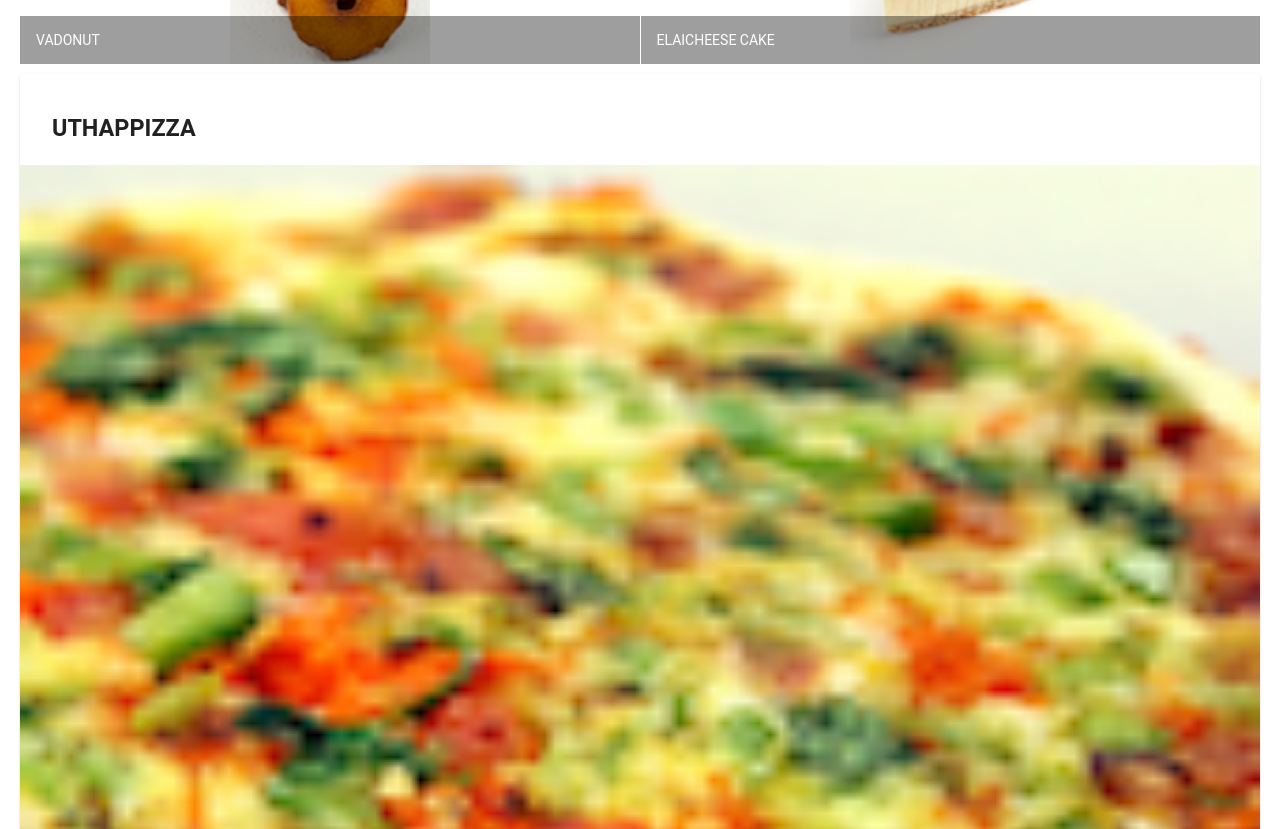
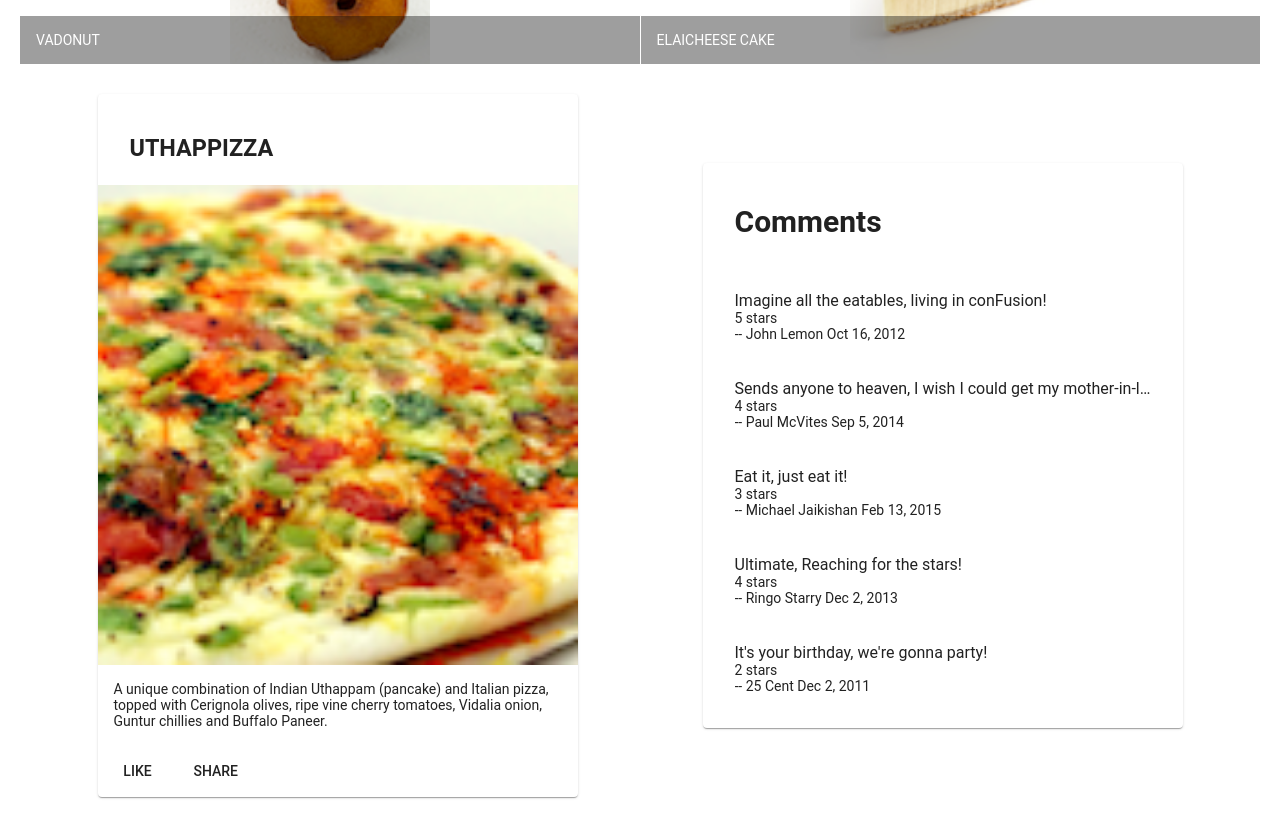
Before and after one commit to bansalc73/angular, an Angular app: page / in a window 1280 px wide. Shown: the part 500-1329 px from the top of the page. Built offline with nearby package versions, Linux system fonts and the light colour scheme.

Commit message:
Assignment-1

```diff
--- a/src/app/app.module.ts
+++ b/src/app/app.module.ts
@@ -11,11 +11,13 @@
 import { AppComponent } from './app.component';
 import 'hammerjs';
 import { MenuComponent } from './menu/menu.component';
+import { DishdetailComponent } from './dishdetail/dishdetail.component';
 
 @NgModule({
   declarations: [
     AppComponent,
-    MenuComponent
+    MenuComponent,
+    DishdetailComponent
   ],
   imports: [
     BrowserModule,
--- /dev/null
+++ b/src/app/dishdetail/dishdetail.component.html
@@ -0,0 +1,41 @@
+<div class="container" fxLayout="row" fxLayout.sm="column" fxLayout.xs="column"
+  fxLayoutAlign.gt-md="space-around center" fxLayoutGap="10px" fxLayoutGap.xs="0">
+
+  <div fxFlex="40">
+    <mat-card *ngIf="dish">
+      <mat-card-header>
+        <mat-card-title>
+          <h3>{{dish.name | uppercase}}</h3>
+        </mat-card-title>
+      </mat-card-header>
+      <img mat-card-image src={{dish.image}} alt={{dish.name}}>
+      <mat-card-content>
+        <p>{{dish.description}}
+        </p>
+      </mat-card-content>
+      <mat-card-actions>
+        <button mat-button>LIKE</button>
+        <button mat-button>SHARE</button>
+      </mat-card-actions>
+    </mat-card>
+  </div>
+
+  <div fxFlex="40">
+    <mat-card *ngIf="dish">
+      <mat-card-header>
+        <mat-card-title>
+          <h2>Comments</h2>
+        </mat-card-title>
+      </mat-card-header>
+      <mat-card-content>
+        <mat-list>
+          <mat-list-item *ngFor="let comment of dish.comments">
+              <div matLine>{{comment.comment}}</div>
+              <div matLine>{{comment.rating}} stars</div>
+              <div matLine> -- {{comment.author}} {{comment.date | date}}</div>
+          </mat-list-item>
+        </mat-list>
+      </mat-card-content>
+    </mat-card>
+  </div>
+</div>
--- /dev/null
+++ b/src/app/dishdetail/dishdetail.component.ts
@@ -0,0 +1,61 @@
+import { Component, OnInit } from '@angular/core';
+import { Dish } from '../shared/dish';
+
+const DISH = {
+  id: '0',
+  name: 'Uthappizza',
+  image: '/assets/images/uthappizza.png',
+  category: 'mains',
+  featured: true,
+  label: 'Hot',
+  price: '4.99',
+  // tslint:disable-next-line:max-line-length
+  description: 'A unique combination of Indian Uthappam (pancake) and Italian pizza, topped with Cerignola olives, ripe vine cherry tomatoes, Vidalia onion, Guntur chillies and Buffalo Paneer.',
+  comments: [
+       {
+           rating: 5,
+           comment: 'Imagine all the eatables, living in conFusion!',
+           author: 'John Lemon',
+           date: '2012-10-16T17:57:28.556094Z'
+       },
+       {
+           rating: 4,
+           comment: 'Sends anyone to heaven, I wish I could get my mother-in-law to eat it!',
+           author: 'Paul McVites',
+           date: '2014-09-05T17:57:28.556094Z'
+       },
+       {
+           rating: 3,
+           comment: 'Eat it, just eat it!',
+           author: 'Michael Jaikishan',
+           date: '2015-02-13T17:57:28.556094Z'
+       },
+       {
+           rating: 4,
+           comment: 'Ultimate, Reaching for the stars!',
+           author: 'Ringo Starry',
+           date: '2013-12-02T17:57:28.556094Z'
+       },
+       {
+           rating: 2,
+           comment: 'It\'s your birthday, we\'re gonna party!',
+           author: '25 Cent',
+           date: '2011-12-02T17:57:28.556094Z'
+       }
+   ]
+};
+
+@Component({
+  selector: 'app-dishdetail',
+  templateUrl: './dishdetail.component.html',
+  styleUrls: ['./dishdetail.component.scss']
+})
+export class DishdetailComponent implements OnInit {
+
+  dish = DISH;
+  constructor() { }
+
+  ngOnInit() {
+  }
+
+}
--- a/src/app/menu/menu.component.html
+++ b/src/app/menu/menu.component.html
@@ -17,24 +17,6 @@
       </mat-grid-tile>
     </mat-grid-list>
   </div>
-
-  <div fxFlex *ngIf="selectedDish">
-    <mat-card>
-      <mat-card-header>
-        <mat-card-title>
-          <h3>{{selectedDish.name | uppercase}}</h3>
-        </mat-card-title>
-      </mat-card-header>
-      <img mat-card-image src={{selectedDish.image}} alt={{selectedDish.name}}>
-      <mat-card-content>
-        <p>{{selectedDish.description}}
-        </p>
-      </mat-card-content>
-      <mat-card-actions>
-        <button mat-button>LIKE</button>
-        <button mat-button>SHARE</button>
-      </mat-card-actions>
-    </mat-card>
-  </div>
+<app-dishdetail></app-dishdetail>
 
 </div>
```
Also changed, not shown: src/app/dishdetail/dishdetail.component.scss (added), 1 other file (tests, documents, lock files or other folders).
